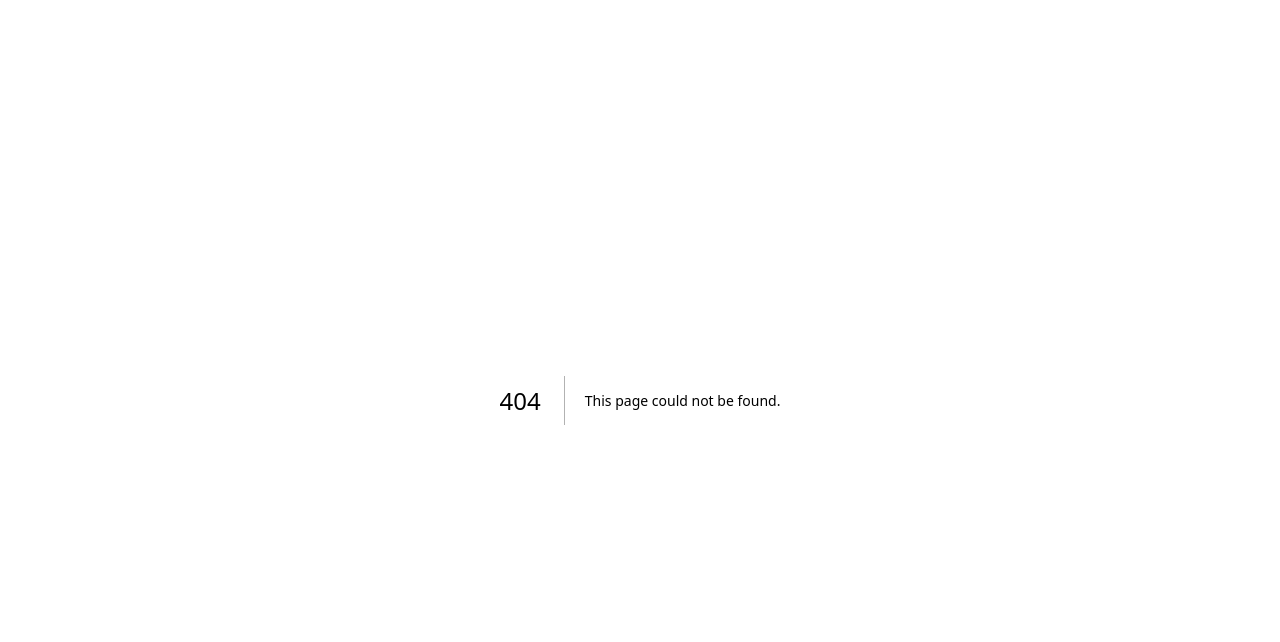
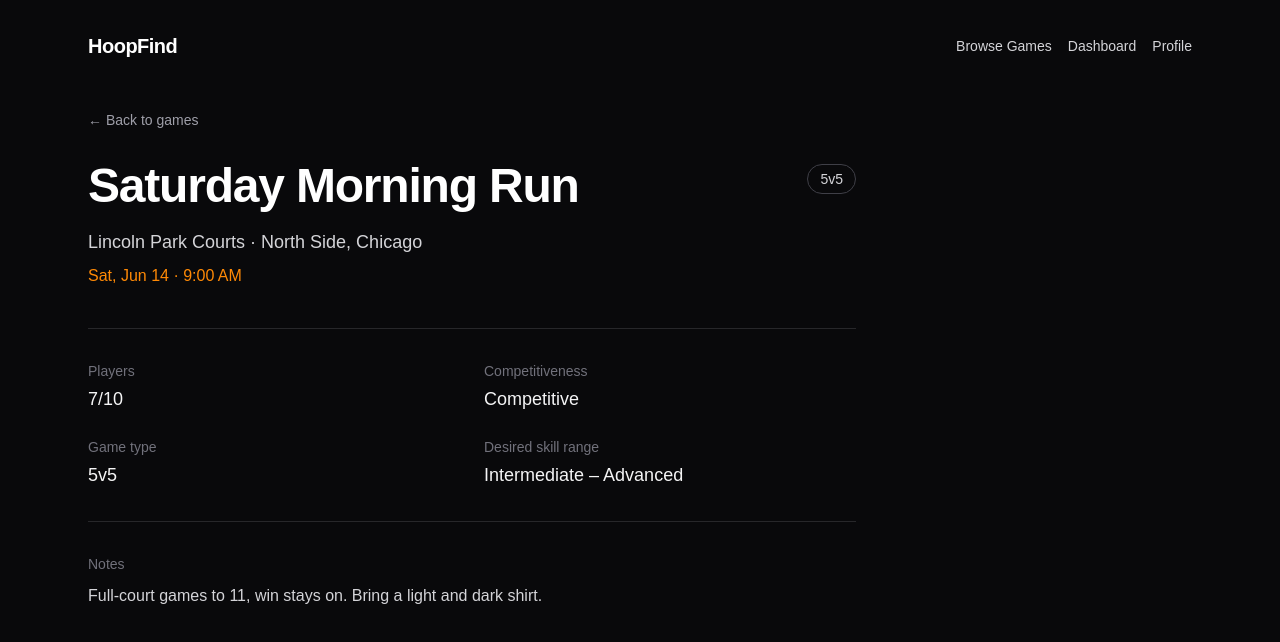
Before and after one commit to darrenchen75/hoopfind, a Next.js app: page /games/1 in a window 1280 px wide. Before the commit this address had no page. Shown: the top 642 px of the page. Built offline with nearby package versions, Linux system fonts and the light colour scheme.

Commit message:
Add game detail page for fake game data

```diff
--- /dev/null
+++ b/app/games/[id]/page.tsx
@@ -0,0 +1,87 @@
+import Link from "next/link";
+import { notFound } from "next/navigation";
+
+import SiteHeader from "@/components/site-header";
+import { fakeGames } from "@/lib/fake-data";
+
+export default async function GameDetailPage({
+  params,
+}: {
+  params: Promise<{ id: string }>;
+}) {
+  const { id } = await params;
+  const game = fakeGames.find((g) => g.id === id);
+
+  if (!game) {
+    notFound();
+  }
+
+  return (
+    <main className="min-h-screen bg-zinc-950 text-white">
+      <section className="mx-auto flex min-h-screen max-w-6xl flex-col px-6 py-8">
+        <SiteHeader />
+
+        <div className="mt-12 max-w-3xl">
+          <Link
+            href="/games"
+            className="text-sm text-zinc-400 transition hover:text-white"
+          >
+            ← Back to games
+          </Link>
+
+          <div className="mt-6 flex items-start justify-between gap-4">
+            <h1 className="text-4xl font-bold leading-tight tracking-tight md:text-5xl">
+              {game.title}
+            </h1>
+            <span className="mt-2 shrink-0 rounded-full border border-zinc-700 px-3 py-1 text-sm font-medium text-zinc-300">
+              {game.gameType}
+            </span>
+          </div>
+
+          <p className="mt-3 text-lg text-zinc-300">
+            {game.locationName} · {game.area}
+          </p>
+
+          <p className="mt-2 text-base font-medium text-orange-400">
+            {game.dateTimeDisplay}
+          </p>
+
+          <dl className="mt-10 grid gap-x-6 gap-y-6 border-t border-zinc-800 pt-8 sm:grid-cols-2">
+            <div>
+              <dt className="text-sm text-zinc-500">Players</dt>
+              <dd className="mt-1 text-lg text-zinc-100">
+                {game.currentPlayers}/{game.maxPlayers}
+              </dd>
+            </div>
+
+            <div>
+              <dt className="text-sm text-zinc-500">Competitiveness</dt>
+              <dd className="mt-1 text-lg text-zinc-100">
+                {game.competitiveness}
+              </dd>
+            </div>
+
+            <div>
+              <dt className="text-sm text-zinc-500">Game type</dt>
+              <dd className="mt-1 text-lg text-zinc-100">{game.gameType}</dd>
+            </div>
+
+            <div>
+              <dt className="text-sm text-zinc-500">Desired skill range</dt>
+              <dd className="mt-1 text-lg text-zinc-100">
+                {game.skillRange.min} – {game.skillRange.max}
+              </dd>
+            </div>
+          </dl>
+
+          <div className="mt-8 border-t border-zinc-800 pt-8">
+            <h2 className="text-sm text-zinc-500">Notes</h2>
+            <p className="mt-2 text-base leading-7 text-zinc-300">
+              {game.notes}
+            </p>
+          </div>
+        </div>
+      </section>
+    </main>
+  );
+}
```
